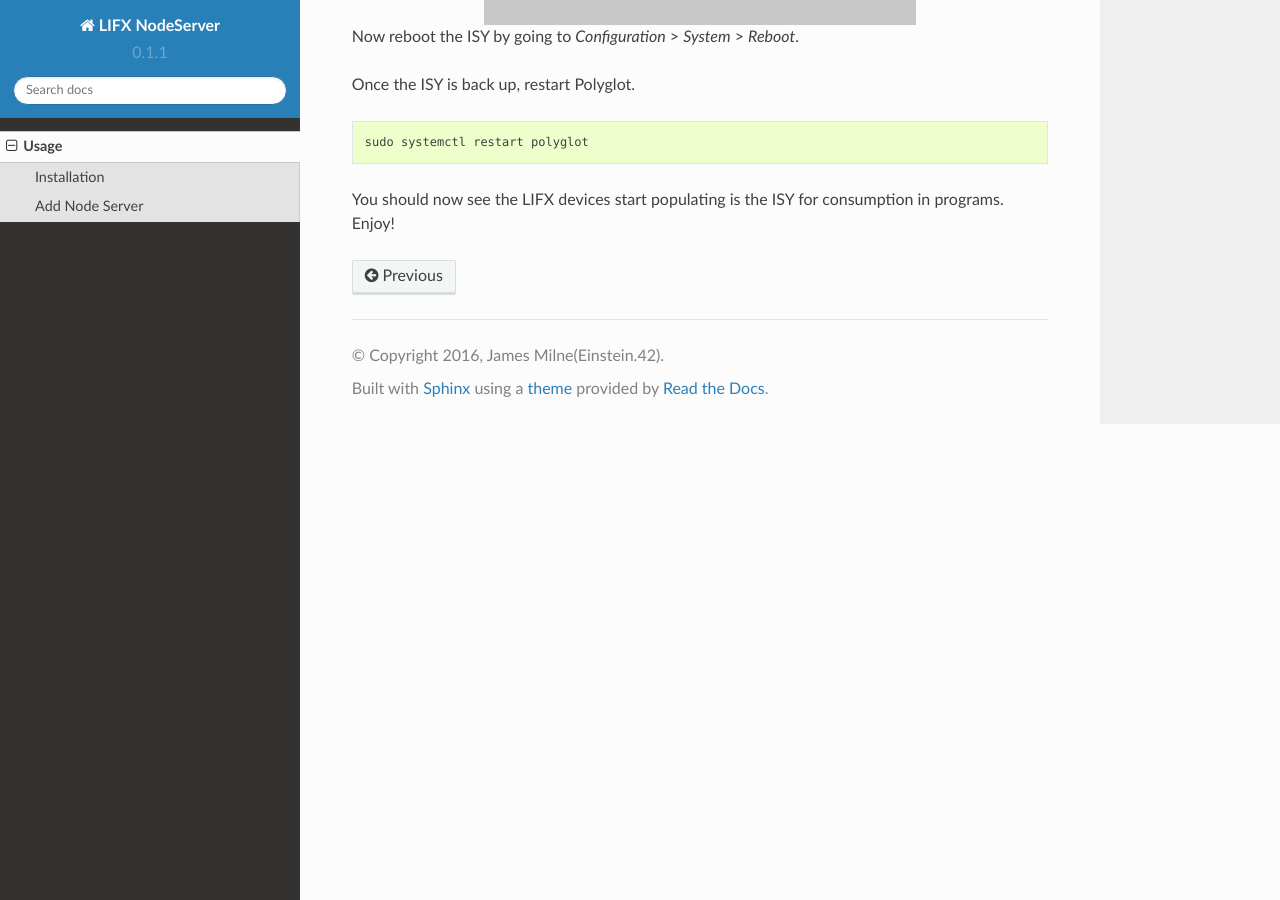
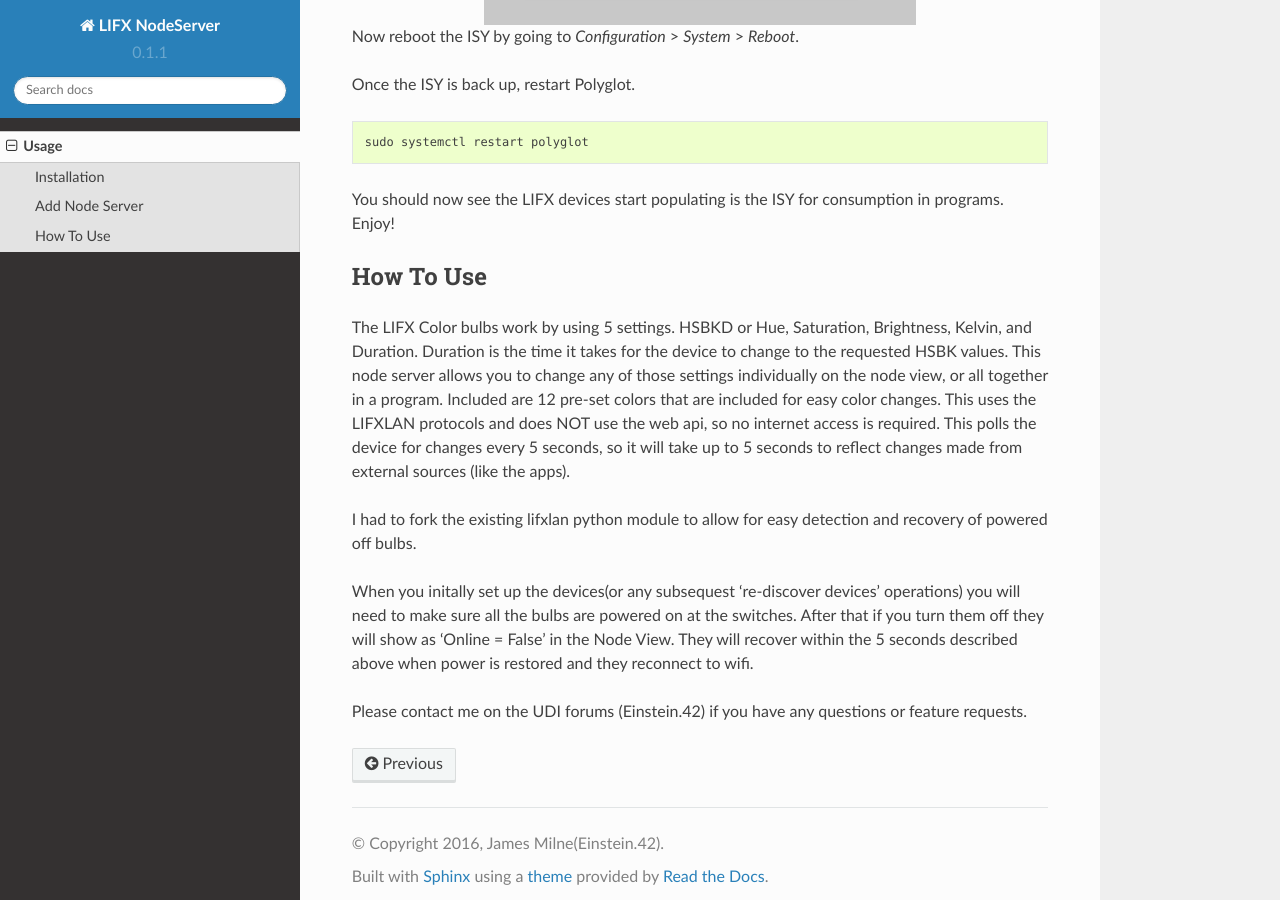
Before and after one commit to Einstein42/lifx-nodeserver, a Sphinx documentation site: the page built from docs/usage.rst, in a window 1280 px wide and 900 px high, scrolled down 2406 px. Built offline with Sphinx 7.4.7 and the Read the Docs theme 2.0.0, drawn with Linux system fonts in a browser that asks for light colours.

Commit message:
Updated documentation

```diff
--- a/docs/usage.rst
+++ b/docs/usage.rst
@@ -71,3 +71,22 @@
     sudo systemctl restart polyglot
 
 You should now see the LIFX devices start populating is the ISY for consumption in programs. Enjoy!
+
+How To Use
+~~~~~~~~~~
+
+The LIFX Color bulbs work by using 5 settings. HSBKD or Hue, Saturation, Brightness, Kelvin, and Duration.
+Duration is the time it takes for the device to change to the requested HSBK values. This node server allows
+you to change any of those settings individually on the node view, or all together in a program.  Included
+are 12 pre-set colors that are included for easy color changes. This uses the LIFXLAN protocols and does NOT
+use the web api, so no internet access is required. This polls the device for changes every 5 seconds, so it will
+take up to 5 seconds to reflect changes made from external sources (like the apps).
+
+I had to fork the existing lifxlan python module to allow for easy detection and recovery of powered off bulbs.
+
+When you initally set up the devices(or any subsequest 're-discover devices' operations) you will need to make
+sure all the bulbs are powered on at the switches. After that if you turn them off they will show as 'Online = False'
+in the Node View. They will recover within the 5 seconds described above when power is restored and they
+reconnect to wifi.
+
+Please contact me on the UDI forums (Einstein.42) if you have any questions or feature requests.
```
